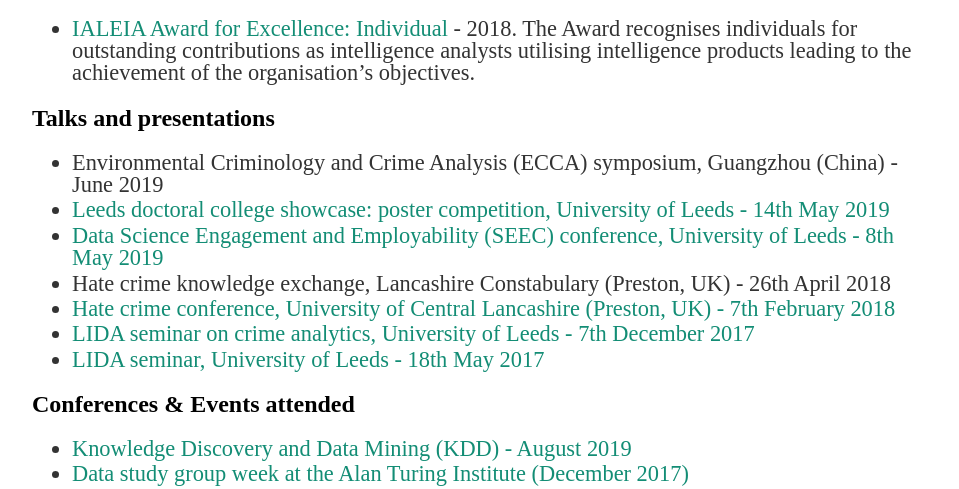
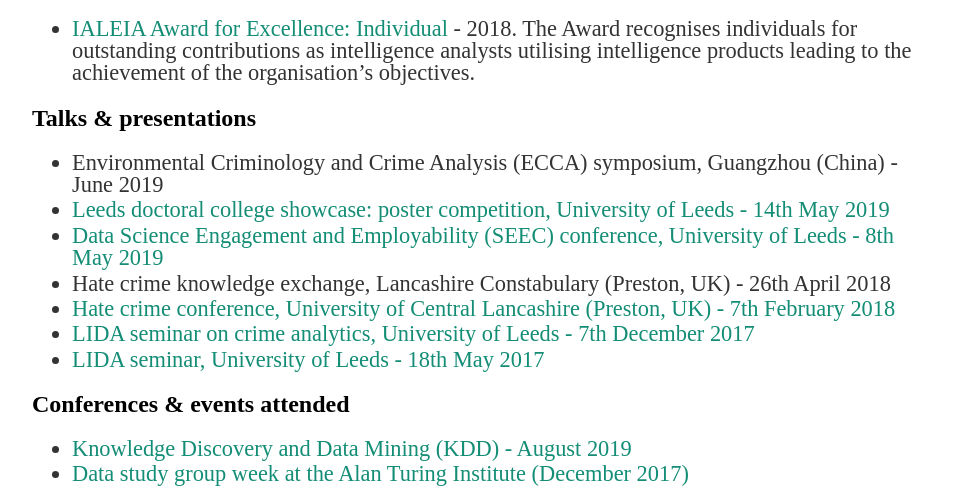
Before and after one commit to mednche/mednche.github.io, a Jekyll site: the page built from index.md, in a window 1280 px wide. Shown: the part 799-1288 px from the top of the page, without its empty margins (160-1119 px from the left). Built offline with Jekyll 4.4.1, drawn with Linux system fonts in a browser that asks for light colours.

Commit message:
Update index.md

```diff
--- a/index.md
+++ b/index.md
@@ -25,7 +25,7 @@
 * [IALEIA Award for Excellence: Individual](https://mednche.github.io/IALEIA/) - 2018. The Award recognises individuals for outstanding contributions as intelligence analysts utilising intelligence products leading to the achievement of the organisation’s objectives.
 
 
-## Talks and presentations
+## Talks & presentations
 * Environmental Criminology and Crime Analysis (ECCA) symposium, Guangzhou (China) - June 2019
 * [Leeds doctoral college showcase: poster competition, University of Leeds - 14th May 2019](http://www.leeds.ac.uk/info/130558/leeds_doctoral_college/514/leeds_doctoral_college_showcase)
 * [Data Science Engagement and Employability (SEEC) conference, University of Leeds - 8th May 2019](https://www.leedsdatascience.com/conference)
@@ -34,7 +34,7 @@
 * [LIDA seminar on crime analytics, University of Leeds - 7th December 2017](https://lida.leeds.ac.uk/event/crime-analytics-2/)
 * [LIDA seminar, University of Leeds - 18th May 2017](https://lida.leeds.ac.uk/event/lida-intern-seminar-4/)
 
-## Conferences & Events attended
+## Conferences & events attended
 * [Knowledge Discovery and Data Mining (KDD) - August 2019](https://www.kdd.org/kdd2019/)
 * [Data study group week at the Alan Turing Institute (December 2017)](https://www.turing.ac.uk/data-study-groups/)
 * [2018 LEIU/IALEIA annual training event (Anaheim, California  - April 2018)](https://www.ialeia.org/registration_agenda.php): invited to receive an IALEIA Award for Excellence (category: Individual).
```
